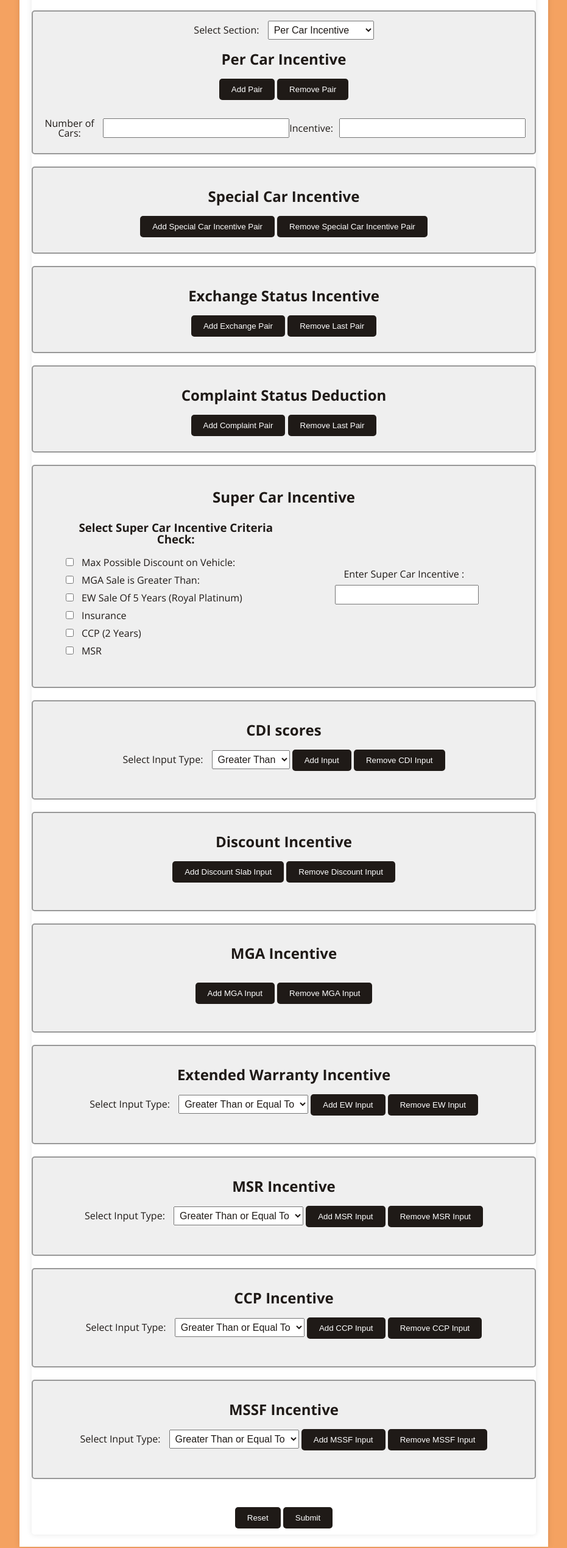
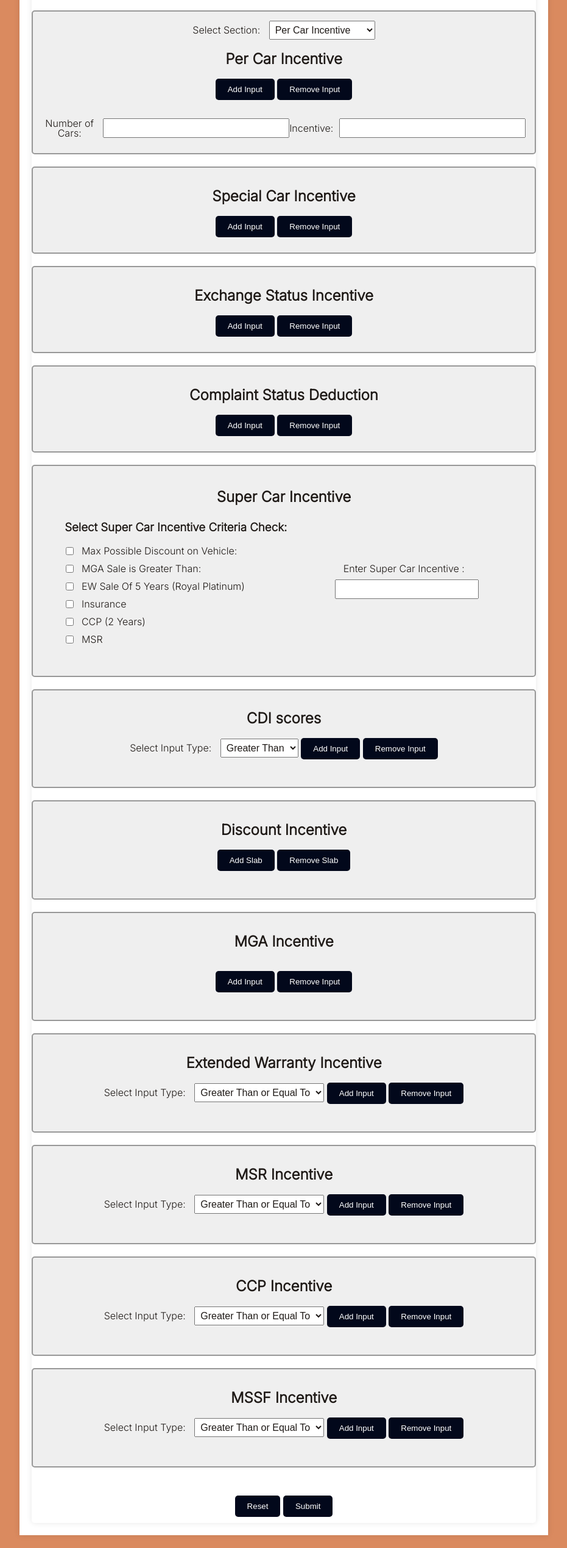
Before and after one commit to Rohit-59/AddRemove-Incentive-Merged, an Electron app: page src/index.html in a window 1290 px wide. Shown: the part 1302-3840 px from the top of the page at 61% size, without its empty margins (179-1110 px from the left). Drawn offline with nearby package versions, Linux system fonts and the light colour scheme; no server answers.

Commit message:
EW/MSSF/CCP/Discount Deduction Fixes

```diff
--- a/src/functions/CCPCalculation.js
+++ b/src/functions/CCPCalculation.js
@@ -38,7 +38,12 @@ module.exports =  (qualifiedRM, formData) => {
         for (let i = 0; i < formData["CCP"].length; i++) {
             const condition = formData["CCP"][i];
             if (condition.type === 'less' && userCCP <= condition.value) {
+
+              if(condition.incentive<0){
+                element["CCP Incentive"] = (element["Grand Total"] - noOfCarSoldCCP)*condition.incentive;
+              }else{
               element["CCP Incentive"] = noOfCarSoldCCP*condition.incentive;
+            }
               break;
             } else if (condition.type === 'greater' && userCCP >= condition.value) {
               element["CCP Incentive"] = noOfCarSoldCCP*condition.incentive;
--- a/src/functions/EWCalculation.js
+++ b/src/functions/EWCalculation.js
@@ -39,7 +39,11 @@ module.exports =  (qualifiedRM, formData) => {
         for (let i = 0; i < formData["Extended Warranty"].length; i++) {
             const condition = formData["Extended Warranty"][i];
             if (condition.type === 'less' && userEW <= condition.value) {
+              if(condition.incentive<0){
+                element["EW Incentive"] = (element["Grand Total"] - noOfCarSoldEW)*condition.incentive;
+              }else{
               element["EW Incentive"] = noOfCarSoldEW*condition.incentive;
+            }
               break;
             } else if (condition.type === 'greater' && userEW >= condition.value) {
               element["EW Incentive"] = noOfCarSoldEW*condition.incentive;
--- a/src/functions/MSRCalculation.js
+++ b/src/functions/MSRCalculation.js
@@ -34,7 +34,11 @@ module.exports =  (qualifiedRM, formData) => {
         for (let i = 0; i < formData["MSR"].length; i++) {
             const condition = formData["MSR"][i];
             if (condition.type === 'less' && userMSR <= condition.value) {
-              element["MSR Incentive"] = noOfCarSoldMSR*condition.incentive;
+              if(condition.incentive<0){
+                element["MSR Incentive"] = (element["Grand Total"] - noOfCarSoldMSR)*condition.incentive;
+              }else{
+                element["MSR Incentive"] = noOfCarSoldMSR*condition.incentive;
+            }
               break;
             } else if (condition.type === 'greater' && userMSR >= condition.value) {
               element["MSR Incentive"] = noOfCarSoldMSR*condition.incentive;
--- a/src/functions/MSSFCalculation.js
+++ b/src/functions/MSSFCalculation.js
@@ -37,7 +37,11 @@ module.exports =  (qualifiedRM, formData) => {
         for (let i = 0; i < formData["MSSF"].length; i++) {
             const condition = formData["MSSF"][i];
             if (condition.type === 'less' && userMSSF <= condition.value) {
-              element["MSSF Incentive"] = noOfCarSoldMSSF*condition.incentive;
+              if(condition.incentive<0){
+                element["MSSF Incentive"] = (element["Grand Total"] - noOfCarSoldMSSF)*condition.incentive;
+              }else{
+                element["MSSF Incentive"] = noOfCarSoldMSSF*condition.incentive;
+            }
               break;
             } else if (condition.type === 'greater' && userMSSF >= condition.value) {
               element["MSSF Incentive"] = noOfCarSoldMSSF*condition.incentive;
--- a/src/index.css
+++ b/src/index.css
@@ -5,12 +5,13 @@
 /* General Styles */
 body {
   overflow-x: hidden;
-  font-family: "Open Sans", sans-serif;
-  font-weight: 300;
+  font-family: "Inter", sans-serif;
+  font-weight: 400;
   line-height: 1;
   color: #fff;
-  background: #F4A261;
+  background: #da8a5f;
 }
+
 
 
 .container {
@@ -24,7 +25,8 @@ body {
 h1,
 h2,
 h4 {
-  color: #1F1A17;
+  font-weight: 800;
+  color: #0033E7;
 }
 
 h1 {
@@ -224,7 +226,7 @@ input[type="file"] {
 
 button {
   padding: 10px 20px;
-  background-color: #1F1A17;
+  background-color: #02081b;
   color: #FFFFFF;
   border: none;
   cursor: pointer;
--- a/src/index.html
+++ b/src/index.html
@@ -5,12 +5,15 @@
   <meta charset="UTF-8" />
   <title>Incentive Calculator</title>
   <link rel="stylesheet" href="index.css" />
+  <link rel="preconnect" href="https://fonts.googleapis.com">
+  <link rel="preconnect" href="https://fonts.gstatic.com" crossorigin>
+  <link href="https://fonts.googleapis.com/css2?family=Inter:wght@300&display=swap" rel="stylesheet">
 </head>
 
 <body>
   &nbsp;&nbsp;&nbsp;
-  <h1 style="text-align: center;color: #1F1A17;">Maruti</h1>
-  <h1 style="text-align: center;color: #1F1A17;"> Incentive Calculator </h1>
+  <h1 style="text-align: center;color: #0e0a04;">Maruti</h1>
+  <h1 style="text-align: center;color: #0e0a04;"> Incentive Calculator </h1>
 
 
   <div class="errormsg" id="errormsgSales">
@@ -203,8 +206,8 @@
 
         <div id="perCarIncentiveSection">
           <h2 style="color: #1F1A17;">Per Car Incentive</h2>
-          <button type="button" id="addPairButton">Add Pair</button>
-          <button type="button" id="removePairButton">Remove Pair</button>
+          <button type="button" id="addPairButton">Add Input</button>
+          <button type="button" id="removePairButton">Remove Input</button>
 
           <div id="pairs-container" style="color: #1F1A17; margin-top: 20px;">
             <div class="pair-container">
@@ -219,35 +222,19 @@
         <div id="perModelIncentiveSection" class="hidden">
           <h2 style="color: #1F1A17;">Per Model Incentive</h2>
 
-          <button type="button" id="addPerModelPairButton">Add Another Model Incentive Pair</button>
+          <button type="button" id="addPerModelPairButton">Add Input</button>
 
-          <button type="button" id="removePerModelPairButton">Remove Model Pair</button>
+          <button type="button" id="removePerModelPairButton">Remove Input</button>
 
           <div id="perModelPairContainer">
-            <!-- <div class="perModelPairContainer">
-              <label for="carModel1">Car Model:</label>
-              <select id="carModel1">
-                <option value="ALTO">ALTO</option>
-                <option value="ALTO K-10">ALTO K-10</option>
-                <option value="S-Presso">S-Presso</option>
-                <option value="CELERIO">CELERIO</option>
-                <option value="WagonR">WagonR</option>
-                <option value="BREZZA">BREZZA</option>
-                <option value="DZIRE">DZIRE</option>
-                <option value="EECO">EECO</option>
-                <option value="Ertiga">Ertiga</option>
-                <option value="SWIFT">SWIFT</option>
-              </select>
-              <label for="incentive1">Incentive:</label>
-              <input type="number" id="incentive1" placeholder="Enter incentive amount">
-            </div> -->
+
           </div>
 
 
 
           <h2 style="color: #1F1A17;">Incentive Based on Numbers</h2>
-          <button type="button" id="addNumberPairButton">Add Number Pair</button>
-          <button type="button" id="removeNumberPairButton">Remove Number Pair</button>
+          <button type="button" id="addNumberPairButton">Add Input</button>
+          <button type="button" id="removeNumberPairButton">Remove Input</button>
 
           <div id="Number-pairs-container" style="color: #1F1A17; margin-top: 20px;">
             <!-- <div class="Number-pair-container">
@@ -273,27 +260,9 @@
 
       <div  class="specialCarPairSection" id="specialCarPairSection">
         <h2 style="color: #1F1A17;">Special Car Incentive</h2>
-        <button type="button" id="addSpecialCarPairButton">Add Special Car Incentive Pair</button>
-        <button type="button" id="removeSpecialCarPairButton">Remove Special Car Incentive Pair</button>
+        <button type="button" id="addSpecialCarPairButton">Add Input</button>
+        <button type="button" id="removeSpecialCarPairButton">Remove Input</button>
         <div id="specialCarPairContainer">
-
-        <!-- <div class="specialCarPairContainer">
-          <label for="SCcarModel1">Car Model:</label>
-          <select id="SCcarModel1">
-            <option value="ALTO">ALTO</option>
-            <option value="ALTO K-10">ALTO K-10</option>
-            <option value="S-Presso">S-Presso</option>
-            <option value="CELERIO">CELERIO</option>
-            <option value="WagonR">WagonR</option>
-            <option value="BREZZA">BREZZA</option>
-            <option value="DZIRE">DZIRE</option>
-            <option value="EECO">EECO</option>
-            <option value="Ertiga">Ertiga</option>
-            <option value="SWIFT">SWIFT</option>
-          </select>
-          <label for="SCincentive1">Incentive:</label>
-          <input type="number" id="SCincentive1" placeholder="Enter incentive amount">
-        </div> -->
 
         </div>
       </div>
@@ -304,8 +273,8 @@
       <div class="ExchangePairSection" id="ExchangePairSection" style="color: #1F1A17;">
         <h2 style="color: #1F1A17;">Exchange Status Incentive</h2>
 
-        <button type="button" id="addExchangePairButton">Add Exchange Pair</button>
-        <button type="button" id="removeLastExchangePairButton">Remove Last Pair</button>
+        <button type="button" id="addExchangePairButton">Add Input</button>
+        <button type="button" id="removeLastExchangePairButton">Remove Input</button>
 
         <div id="Exchange-pairs-container" >
 
@@ -320,56 +289,13 @@
       <div class="ComplaintSection" id="ComplaintSection" style="color: #1F1A17; margin-top: 20px;">
         <h2 style="color: #1F1A17;">Complaint Status Deduction</h2>
 
-        <button type="button" id="addComplaintPairButton">Add Complaint Pair</button>
-        <button type="button" id="removeLastComplaintPairButton">Remove Last Pair</button>
+        <button type="button" id="addComplaintPairButton">Add Input</button>
+        <button type="button" id="removeLastComplaintPairButton">Remove Input</button>
 
         <div id="Complaint-pairs-container" >
       </div>
       </div>
 
-
-
-      <!-- <div class="SuperCar-container">
-        <h2 style="color: #1F1A17;">Super Car Incentive</h2>
-        <div id="SuperCar" style="display: flex; padding: 20px; flex-direction: column; margin-bottom: 20px;">
-          <div class="SuperCarSelection-container" style=" display: flex;   justify-content: space-evenly;">
-            <label for="SuperCarSelection" style="color: #1F1A17;">Select Super Car Incentive Criteria Check:</label>
-            <div id="SuperCarSelection">
-
-
-                  <div class="SuperDiscount-input-container">
-                  <label for="zeroDiscountCheck">Max Possible Discount on Vehicle:</label>
-                  <input type="checkbox" id="zeroDiscountCheck" name="superCarCheck" value="zeroDiscountOnVehicle"  onchange="document.getElementById('DiscountValue').classList.toggle('hidden', !this.checked)">
-                  <input type="number" id="DiscountValue" name="DiscountValue" placeholder="Enter Discount Value" class="hidden">
-                </div>
-
-                <br>
-
-
-                <div class="input-container">
-                  <label for="MGASaleCheck">MGA Sale is Greater Than:</label>
-                  <input type="checkbox" id="MGASaleCheck" name="superCarCheck" value="MGASaleGT30K" onchange="document.getElementById('MGASaleValue').classList.toggle('hidden', !this.checked)">
-                  <input type="number" id="MGASaleValue" name="MGASaleValue" placeholder="Enter MGA Sale Value" class="hidden">
-                </div>
-
-
-<br>
-              <label style="color: #1F1A17;"><input type="checkbox" name="superCarCheck" value="royalPlatinum">EW Sale
-                Of 5 Years (Royal Platinum)</label>
-                <br>
-              <label style="color: #1F1A17;"><input type="checkbox" name="superCarCheck"
-                  value="insurance">Insurance</label>
-                  <br>
-              <label style="color: #1F1A17;"><input type="checkbox" name="superCarCheck" value="CCP"> CCP (2
-                Years)</label>
-                <br>
-              <label style="color: #1F1A17;"><input type="checkbox" name="superCarCheck" value="MSR"> MSR</label>
-            </div>
-            <label for="SuperCarIncentive" style="color: #1F1A17;">Enter Super Car Incentive :</label>
-            <input type="number" name="SuperCarIncentive" id="SuperCarIncentive">
-          </div>
-        </div>
-      </div> -->
 
 
 
@@ -390,6 +316,18 @@
 
                       <input type="number" id="DiscountValue" name="DiscountValue" placeholder="Enter Discount Value" class="hidden">
                   </div>
+
+
+                  <!-- <div class="SuperMGADiscount-input-container" style="display: flex; align-items: center; justify-content: flex-start; gap: 10px;">
+
+                    <input type="checkbox" id="MGADiscountCheck" name="superCarCheck" value="MGADiscountCheck" onchange="document.getElementById('MGADiscountValue').classList.toggle('hidden', !this.checked)">
+                      <label for="MGADiscountCheck">Max Possible Discount on Vehicle:</label>
+
+                      <input type="number" id="MGADiscountValue" name="MGADiscountValue" placeholder="Enter MGA Discount Value" class="hidden">
+                  </div> -->
+
+
+
 
                   <div class="input-container" style="display: flex; align-items: center; justify-content: flex-start; gap: 10px;">
                     <input type="checkbox" id="MGASaleCheck" name="superCarCheck" value="MGASaleGT30K" onchange="document.getElementById('MGASaleValue').classList.toggle('hidden', !this.checked)">
@@ -453,7 +391,7 @@
           <option value="range">Range</option>
         </select>
         <button type="button" id="addInputButton">Add Input</button>
-        <button type="button" id="removeCDIInput">Remove CDI Input</button>
+        <button type="button" id="removeCDIInput">Remove Input</button>
 
 
         <div id="cdiInputs"></div>
@@ -463,8 +401,8 @@
 
       <div class="discountIncentive-section">
         <h2 style="color: #1F1A17;">Discount Incentive</h2>
-        <button type="button" id="addDiscountInputButton">Add Discount Slab Input</button>
-        <button type="button" id="removeDiscountInput">Remove Discount Input</button>
+        <button type="button" id="addDiscountInputButton">Add Slab</button>
+        <button type="button" id="removeDiscountInput">Remove Slab</button>
 
         <div id="DiscountInputsContainer"></div>
       </div>
@@ -473,8 +411,8 @@
       <div class="MGA-section">
         <h2 style="color: #1F1A17;">MGA Incentive</h2>
         <br>
-        <button type="button" id="addMGAInput">Add MGA Input</button>
-        <button type="button" id="removeMGAInput">Remove MGA Input</button>
+        <button type="button" id="addMGAInput">Add Input</button>
+        <button type="button" id="removeMGAInput">Remove Input</button>
 
         <div id="MGAinputsContainer">
         </div>
@@ -490,8 +428,8 @@
           <option value="less">Less Than or Equal To</option>
           <option value="range">Range</option>
         </select>
-        <button type="button" id="addEWInputButton">Add EW Input</button>
-        <button type="button" id="removeEWInputButton">Remove EW Input</button>
+        <button type="button" id="addEWInputButton">Add Input</button>
+        <button type="button" id="removeEWInputButton">Remove Input</button>
 
         <!-- Container for dynamically added inputs -->
         <div id="EWinputsContainer"></div>
@@ -506,8 +444,8 @@
           <option value="range">Range</option>
         </select>
 
-        <button type="button" id="addMSRInputButton">Add MSR Input</button>
-        <button type="button" id="removeMSRInputButton">Remove MSR Input</button>
+        <button type="button" id="addMSRInputButton">Add Input</button>
+        <button type="button" id="removeMSRInputButton">Remove Input</button>
 
 
         <!-- Container for dynamically added inputs -->
@@ -524,8 +462,8 @@
           <option value="range">Range</option>
         </select>
 
-        <button type="button" id="addCCPInputButton">Add CCP Input</button>
-        <button type="button" id="removeCCPInputButton">Remove CCP Input</button>
+        <button type="button" id="addCCPInputButton">Add Input</button>
+        <button type="button" id="removeCCPInputButton">Remove Input</button>
 
 
         <!-- Container for dynamically added inputs -->
@@ -542,8 +480,8 @@
           <option value="range">Range</option>
         </select>
 
-        <button type="button" id="addMSSFInputButton">Add MSSF Input</button>
-        <button type="button" id="removeMSSFInputButton">Remove MSSF Input</button>
+        <button type="button" id="addMSSFInputButton">Add Input</button>
+        <button type="button" id="removeMSSFInputButton">Remove Input</button>
 
 
         <!-- Container for dynamically added inputs  -->
--- a/src/preload.js
+++ b/src/preload.js
@@ -762,7 +762,8 @@ document.addEventListener("DOMContentLoaded", function () {
             superCarIncentive: formData.get('SuperCarIncentive'),
             superCarValues: {
                 MGA:formData.get('MGASaleValue'),
-                Discount:formData.get('DiscountValue')
+                Discount:formData.get('DiscountValue'),
+                // MGADiscount:formData.get('MGADiscountValue')
             }
         };
 
```
Also changed, not shown: src/index.js (+13 -6 lines).
